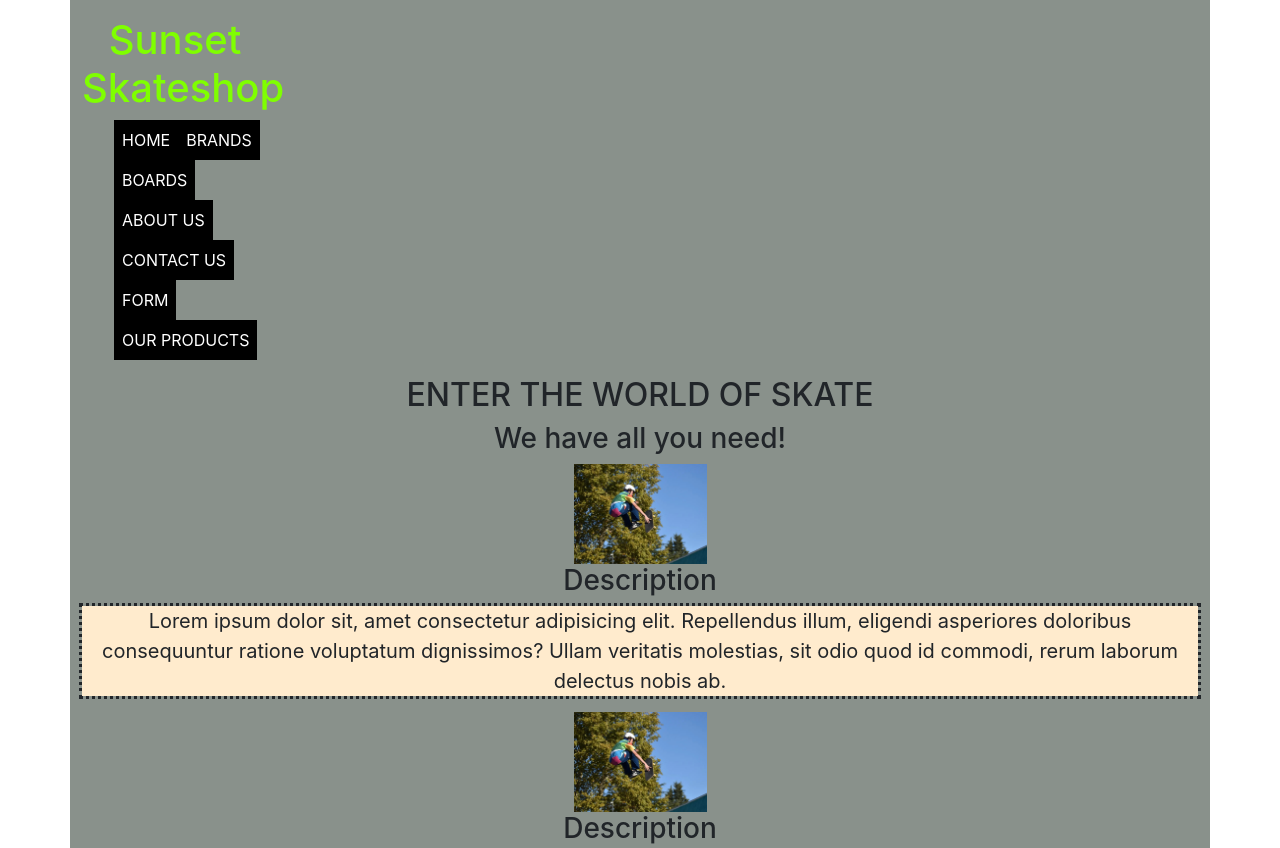
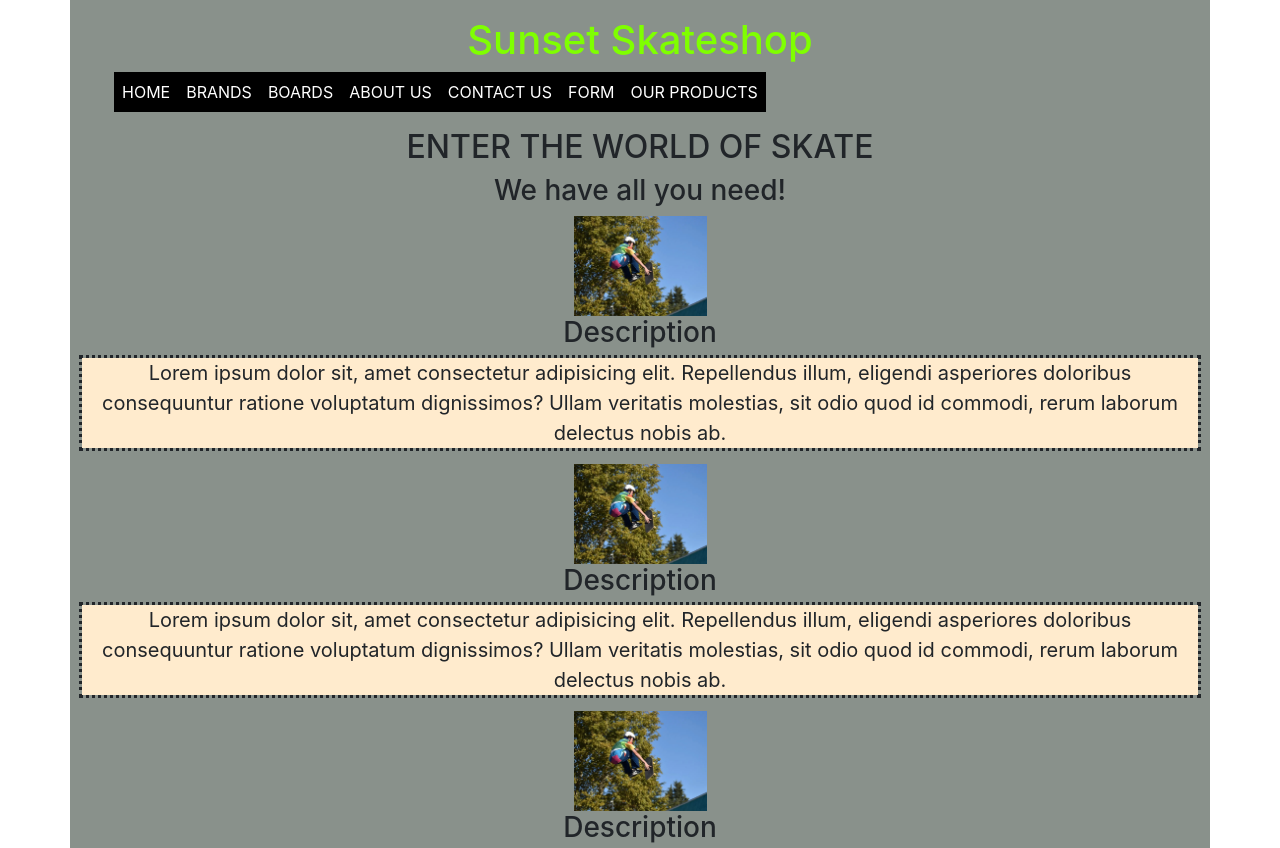
Before and after one commit to EliCarrizo/PF-CARRIZO, a plain HTML site: page index.html in a window 1280 px wide. Shown: the top 848 px of the page. Drawn offline with nearby package versions, Linux system fonts and the light colour scheme.

Commit message:
First commit

```diff
--- a/index.html
+++ b/index.html
@@ -14,7 +14,7 @@
 <body>
     <!--Resta agregar el color de fondo o img-->
     <div class="container pt-3 bg-dark.bg-gradient">
-        <header class="col-md-2">
+        <header>
             <nav><!--Crear barra de navegación con fondo una imagen como el wireframe-->
                 <h1>Sunset Skateshop</h1>
                     <ul>
```
